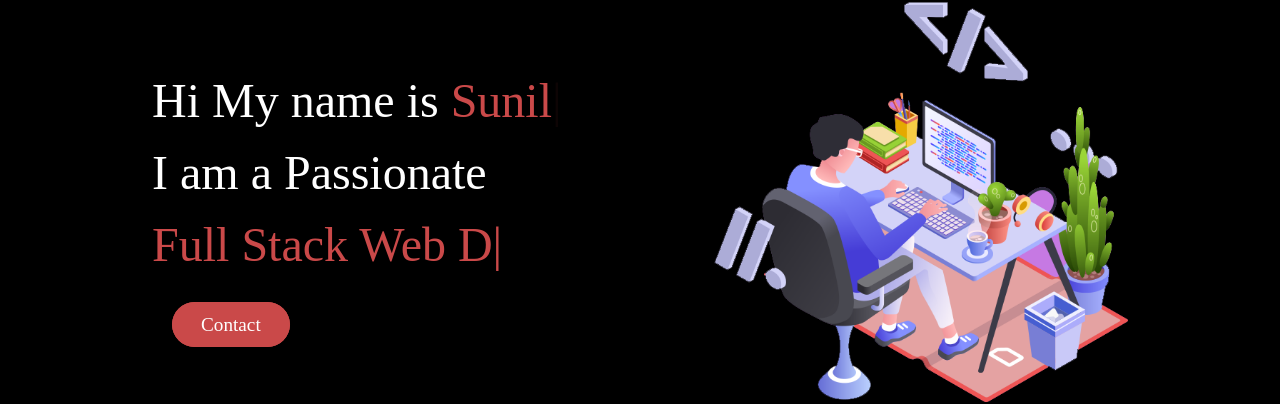
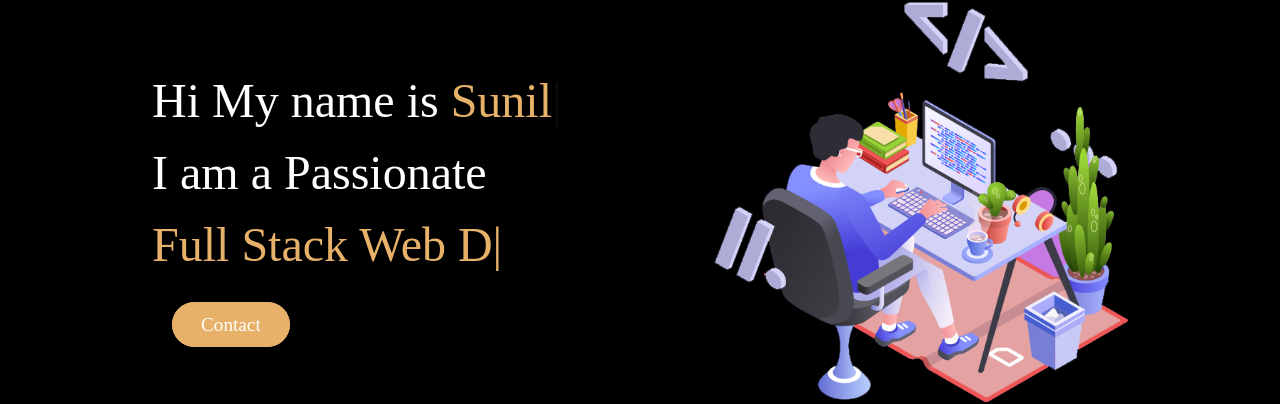
Before and after one commit to sksharma919839/portfolio, a React (Create React App) app: page / in a window 1280 px wide. Shown: the part 148-552 px from the top of the page. Built offline with nearby package versions, Linux system fonts and the light colour scheme; no server answers.

Commit message:
Update Main.jsx

```diff
--- a/src/components/Main/Main.jsx
+++ b/src/components/Main/Main.jsx
@@ -17,7 +17,7 @@ function Main() {
               <ReactTyped
                 strings={["Sunil"]}
                 typeSpeed={1}
-                className="text-[#ca4949]"
+                className="text-[#e7b169]"
               />
             </h3>
             <h3 className="text-[#ffffff] text-[48px]">I am a Passionate</h3>
@@ -29,14 +29,14 @@ function Main() {
                   "Full Stack Web Developer",
                 ]}
                 typeSpeed={100}
-                className="text-[#ca4949] text-[48px]"
+                className="text-[#e7b169] text-[48px]"
               />
             </h1>
             <div className="mt-[30px]">
               <Cv />
               <Link
                 to="/contact"
-                className="text-[1.2rem] mx-[20px] border border-[#ca4949] rounded-3xl text-[#ffffff] py-[11px] px-[28px] bg-[#ca4949] hover:bg-transparent hover:text-[#ca4949] transition-all duration-700"
+                className="text-[1.2rem] mx-[20px] border border-[#e7b169] rounded-3xl text-[#ffffff] py-[11px] px-[28px] bg-[#e7b169] hover:bg-transparent hover:text-[#e7b169] transition-all duration-700"
               >
                 Contact
               </Link>
```
